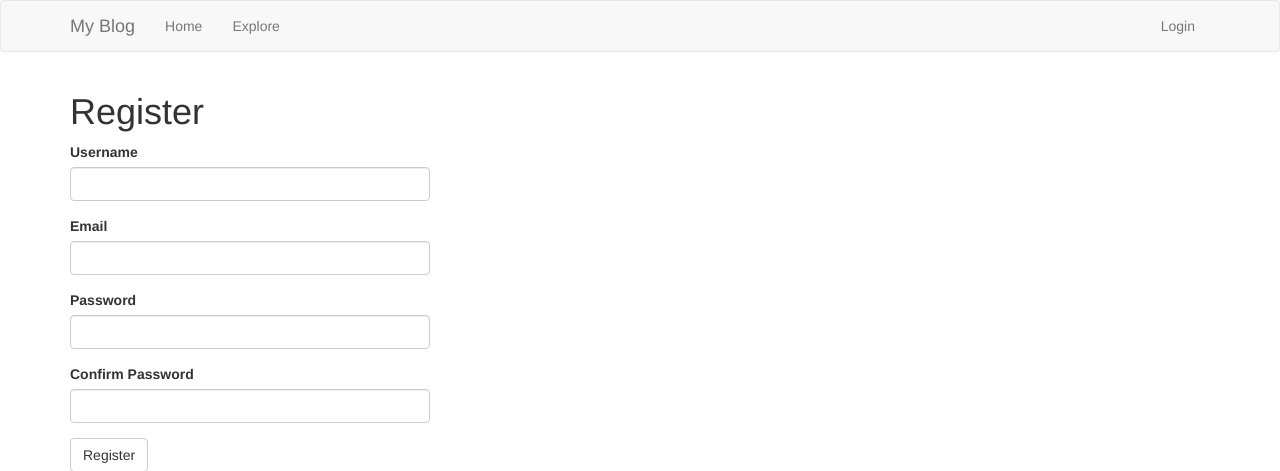
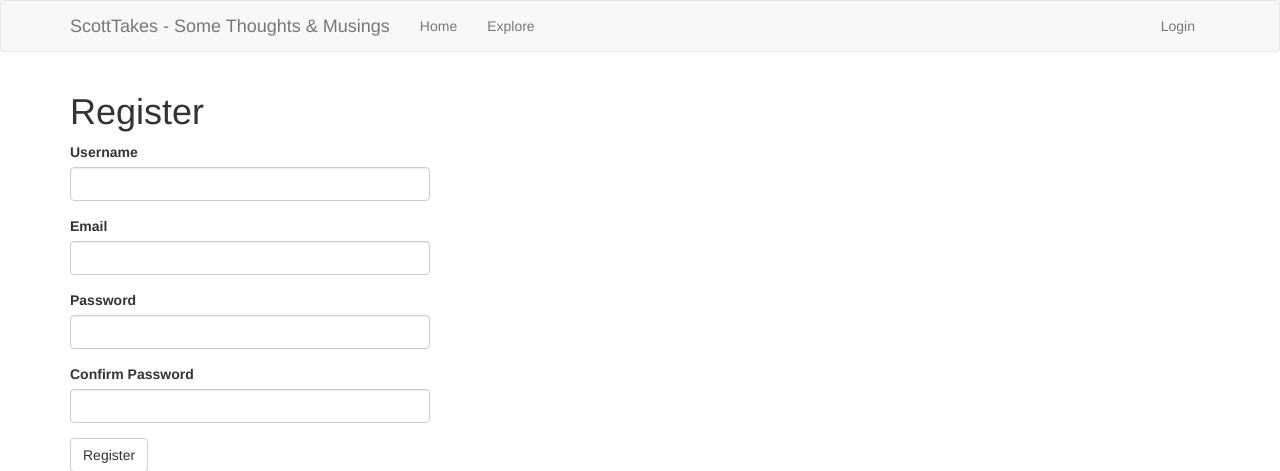
Before and after one commit to scottymichaelh/microblog, a Flask app: page /auth/register in a window 1280 px wide. Shown: the top 471 px of the page. Run offline with Flask 2, Linux system fonts and the light colour scheme; some libraries are stand-ins or nearby versions.

Commit message:
Update page title & header

```diff
--- a/app/templates/base.html
+++ b/app/templates/base.html
@@ -1,7 +1,7 @@
 {% extends 'bootstrap/base.html' %}
 
 {% block title %}
-    {% if title %}{{ title }} - Blog{% else %}Welcome to My Blog!{% endif %}
+    {% if title %}{{ title }} - Blog{% else %}Welcome to ScottTakes - My Blog!{% endif %}
 {% endblock %}
 
 {% block navbar %}
@@ -14,7 +14,7 @@
                     <span class="icon-bar"></span>
                     <span class="icon-bar"></span>
                 </button>
-                <a class="navbar-brand" href="{{ url_for('main.index') }}">My Blog</a>
+                <a class="navbar-brand" href="{{ url_for('main.index') }}">ScottTakes - Some Thoughts & Musings</a>
             </div>
             <div class="collapse navbar-collapse" id="bs-example-navbar-collapse-1">
                 <ul class="nav navbar-nav">
```
Also changed, not shown: app.db, 1 other file.
